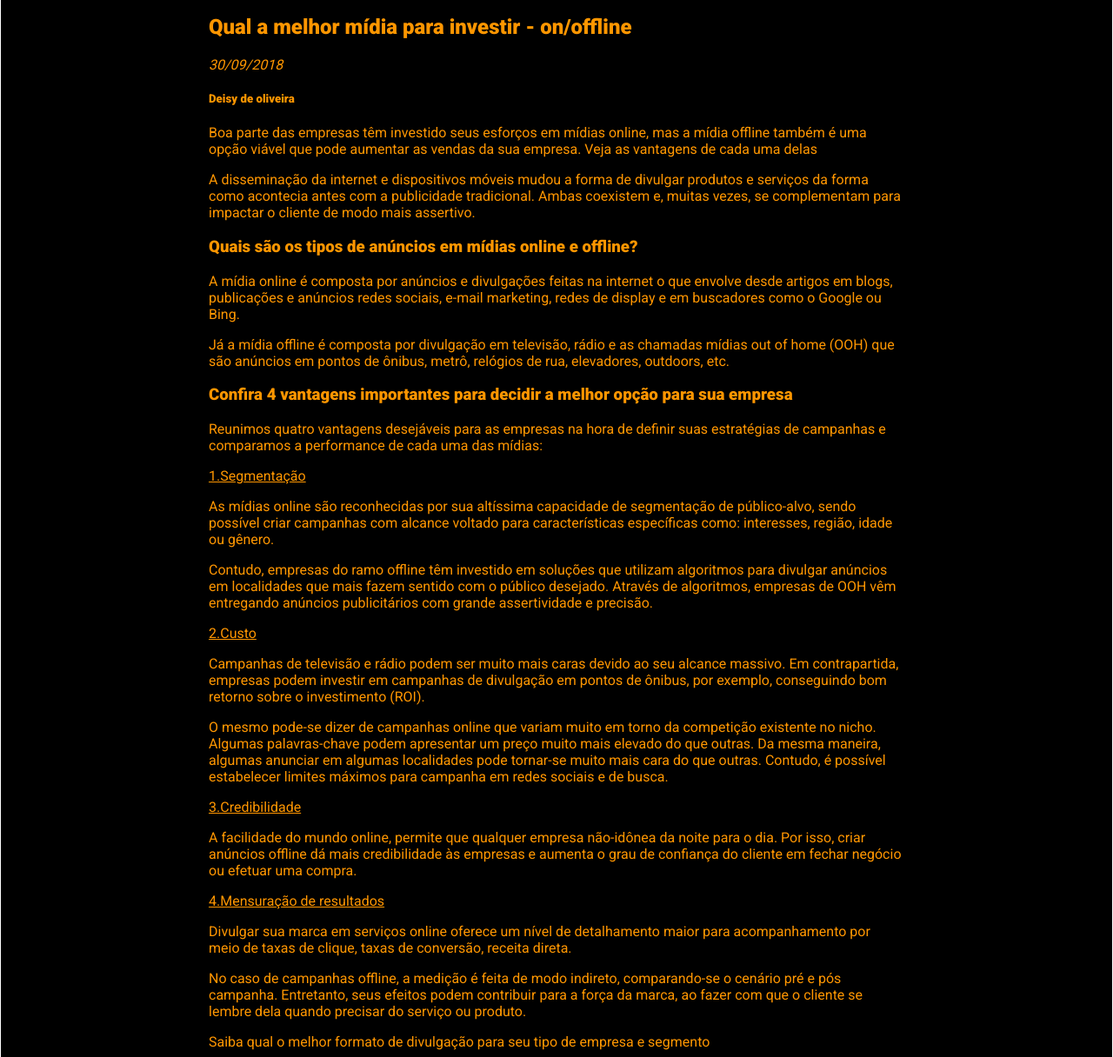
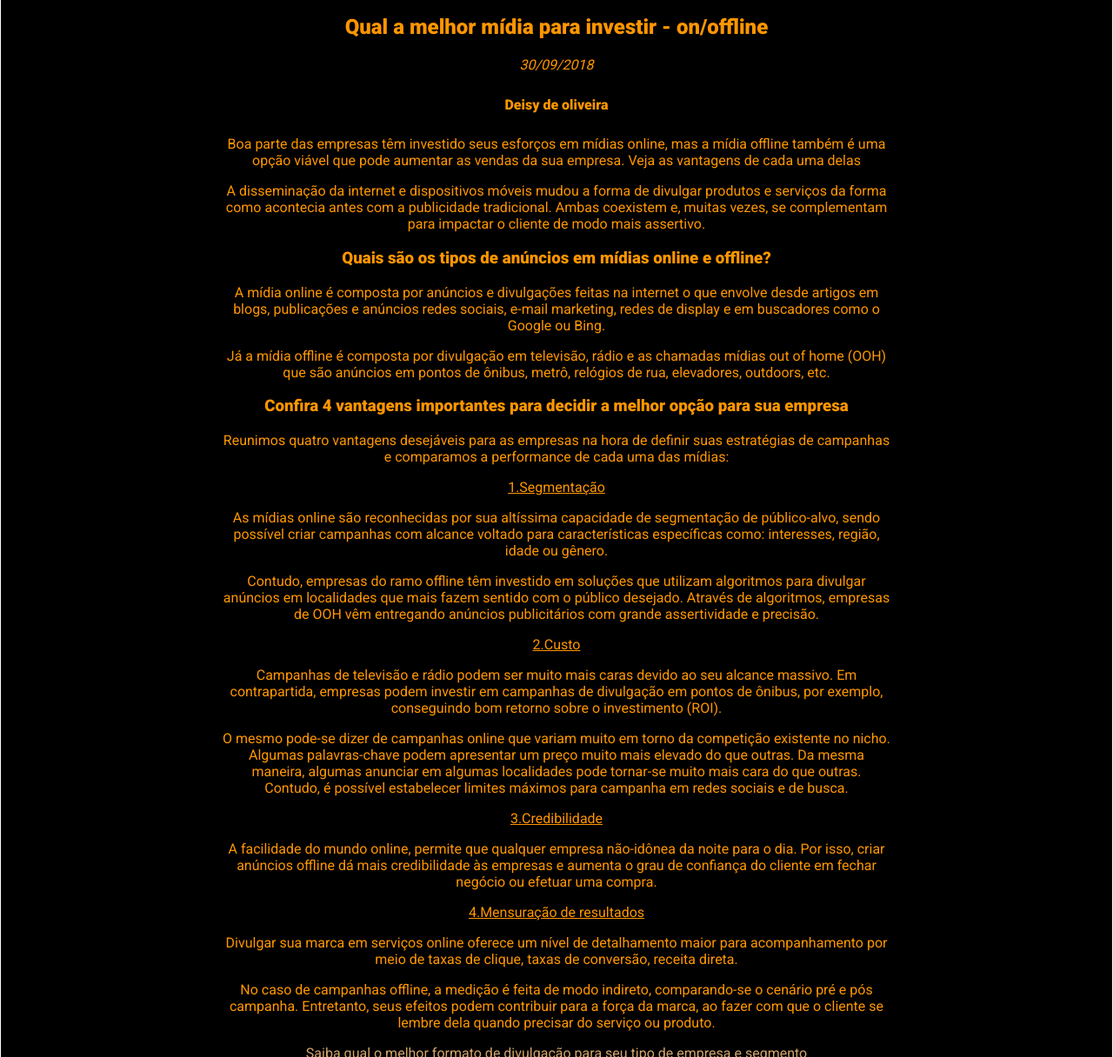
Before and after one commit to aqzxt/evolvemidia, a plain HTML site: page materia-Qual-a-melhor-mídia-para-investir-on-offline.html in a window 1280 px wide. Shown: the part 84-1300 px from the top of the page at 87% size. Drawn offline with Linux system fonts and the light colour scheme; files whose address does not match are found by name.

Commit message:
Add files via upload

```diff
--- a/css/media.css
+++ b/css/media.css
@@ -16,6 +16,7 @@
 
 	.col-mobile {
 		width: 100%;
+		margin: 0 5%;
 	}
 
 	.postagem {
@@ -136,4 +137,8 @@
 		justify-content: space-around;
 	}
 
+	.format-text {
+		margin: 10%;
+	}
+
 }
--- a/css/styles.css
+++ b/css/styles.css
@@ -203,3 +203,21 @@ ul > a {
 .flex-wrap {
 	flex-wrap: wrap;
 }
+
+.format-text {
+	margin: 2%;
+	text-align: center;
+}
+
+.format-text {
+	margin: 2%;
+}
+
+.link-texto-post {
+	text-decoration: underline;
+	color: #d4a669;
+}
+
+.author {
+	font-size: 1rem;
+}
```
